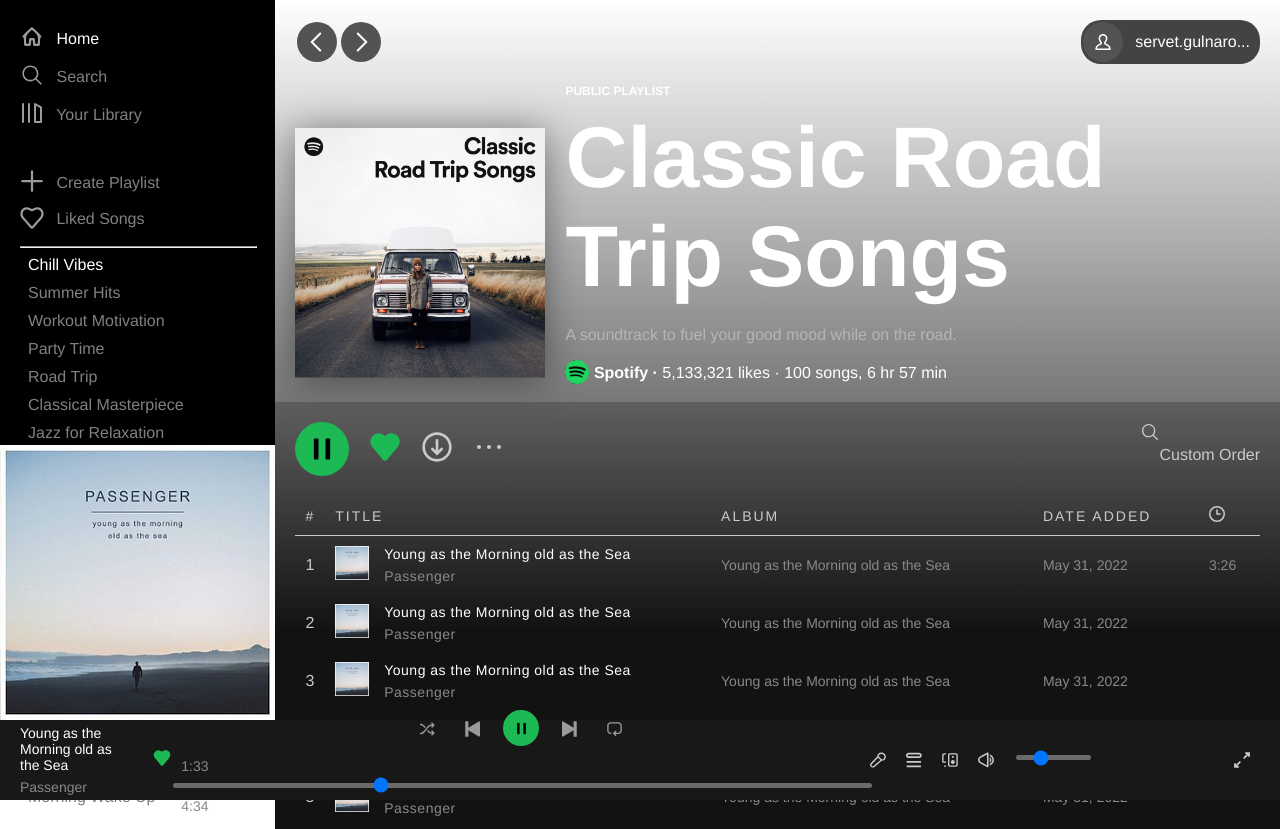
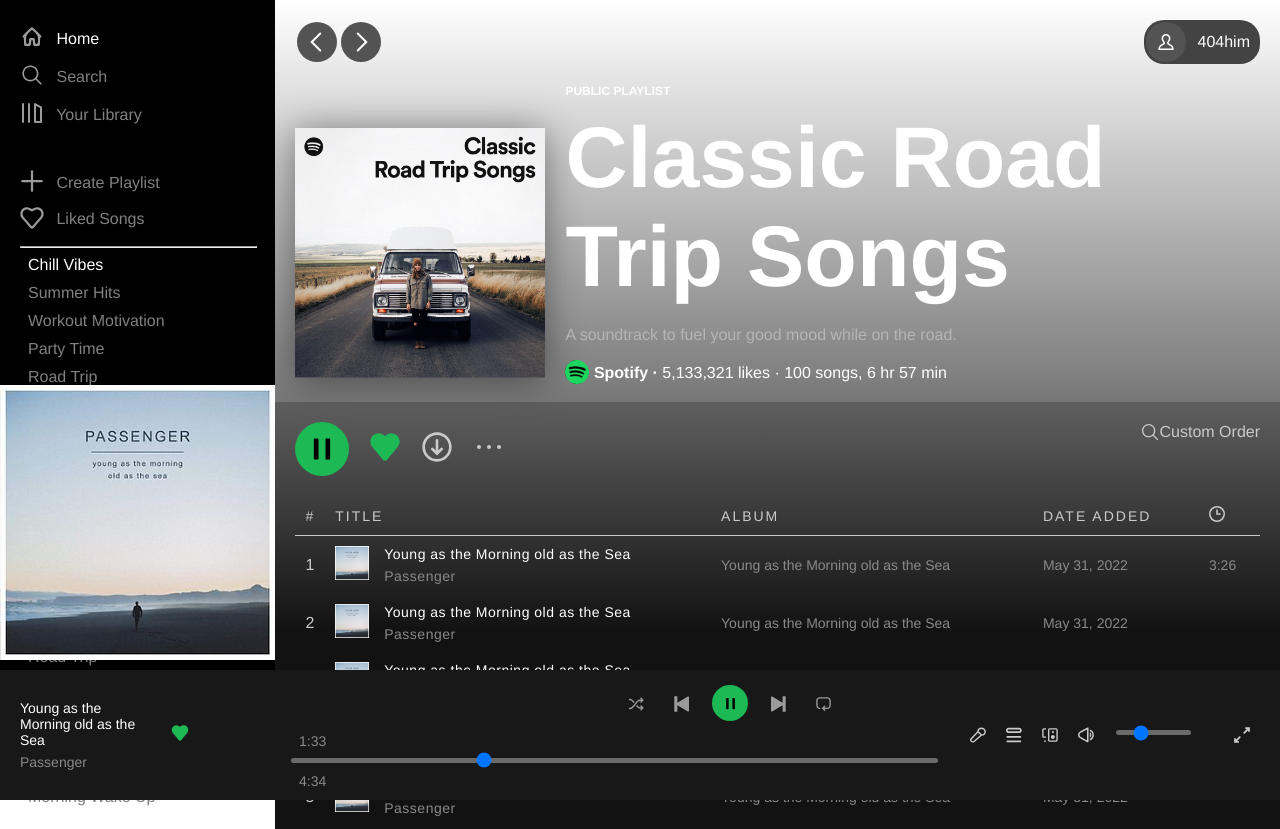
Before and after one commit to 404him/Spotify_CloneCoding, an Electron app: page index.html in a window 1280 px wide. Shown: the top 829 px of the page. Drawn offline with Linux system fonts and the light colour scheme.

Commit message:
feat :  detail 수정
feat :  detail 수정

```diff
--- a/index.html
+++ b/index.html
@@ -173,7 +173,7 @@
                     <div class="arrow-container">
                         <img src="assets/Profile.svg" alt="">
                     </div>
-                    <span> servet.gulnaro...</span>
+                    <span> 404him</span>
                 </div>
             </div>
             <div class="playlist-content">
@@ -351,7 +351,7 @@
                 <img src="assets/Next.svg" alt="" class="gray-filtered">
                 <img src="assets/Repeat.svg" alt="" class="gray-filtered">
             </div>
-        <div class="footer-player-middle-slider">
+        <div class="footer-player-middle-slider" style="margin-left: 100px;">
             <div class="player-time">1:33</div>
             <div class="player-slider">
                 <input type="range" min="1" max="100" value="30">
@@ -365,7 +365,7 @@
                 <img src="assets/Queue.svg" class="filtered-img" alt="">
                 <img src="assets/Connect to a device.svg" class="filtered-img" alt="">
                 <img src="assets/Volume.svg" class="filtered-img" alt="">
-                <div class="player-slider" style="margin-right: 20px; width: 200px;">
+                <div class="player-slider" style="margin-right: 20px; width: 100px;">
                     <input type="range" min="1" max="100" value="30" style="width: 75px; position: relative; top: -5px;">
                 </div>
                 <img src="assets/Full screen.svg" class="filtered-img" alt="">
--- a/style.css
+++ b/style.css
@@ -105,7 +105,7 @@
 .current-song-cover img{
     position: absolute;
     width: 100%;
-    bottom: 40px;
+    bottom: 100px;
     left: 0;
 }
 
@@ -254,6 +254,7 @@
 }
 
 .playlist-buttons-order{
+    margin-top: -23px;
     margin-left: 20px;
     color: #CACACA;
 }
@@ -333,7 +334,7 @@
     position: absolute;
     bottom: 0;
     width: 100%;
-    height: var(--footer-height);
+    height: 90px;
 }
 
 .footer-player-left-like svg path{
@@ -364,6 +365,7 @@
 .footer-player-middle-buttons, .footer-player-meddle-slider{
     display: flex;
     justify-content: center;
+    margin-left: 300px;
 }
 
 .pause-button {
@@ -388,7 +390,7 @@
 
 .player-slider input{
     -webkit-appearance: var(--spotify-color);
-    width: 100%;
+    width: 95%;
     height: 5px;
     background-color: #6a6a6a;
     border-radius: 5px;
```
